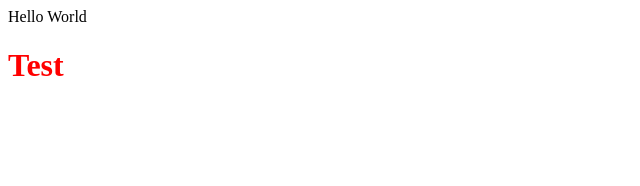
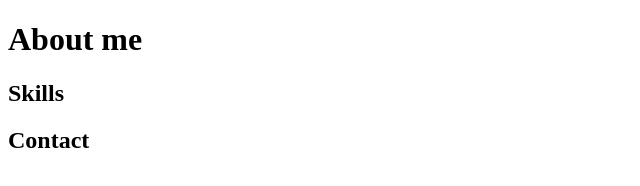
Before and after one commit to SarahBuehler/SarahBuehler.github.io, a plain HTML site: page index.html in a window 1280 px wide. Shown: the whole page, without its empty margins (0-640 px from the left). Drawn offline with Linux system fonts and the light colour scheme.

Commit message:
add headers

```diff
--- a/index.html
+++ b/index.html
@@ -5,13 +5,13 @@
     <meta charset="UTF-8">
     <meta http-equiv="X-UA-Compatible" content="IE=edge">
     <meta name="viewport" content="width=device-width, initial-scale=1.0">
-    <title>Document</title>
+    <title>My personal site</title>
 </head>
 
 <body>
-    Hello World
-
-    <h1 style="color: red;">Test</h1>
+    <h1>About me</h1>
+    <h2>Skills</h2>
+    <h2>Contact</h2>
 </body>
 
 </html>
```
